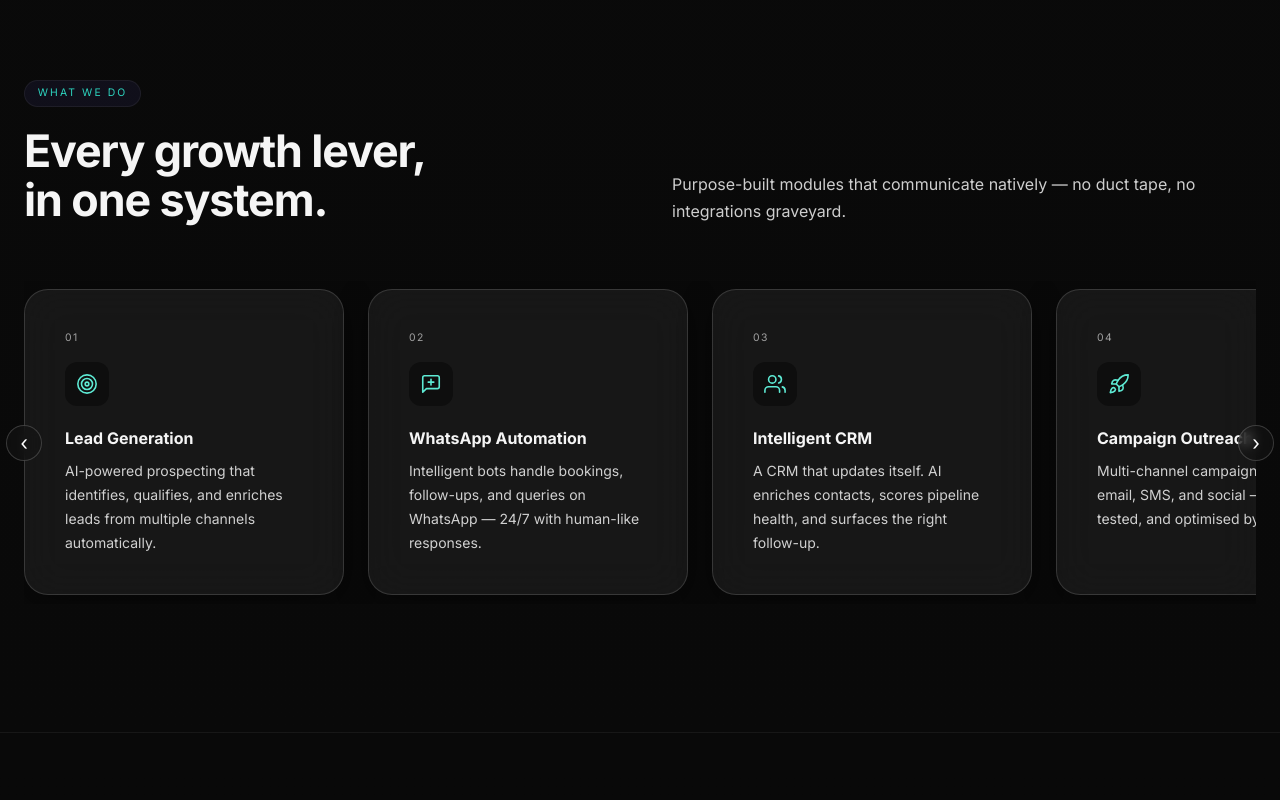
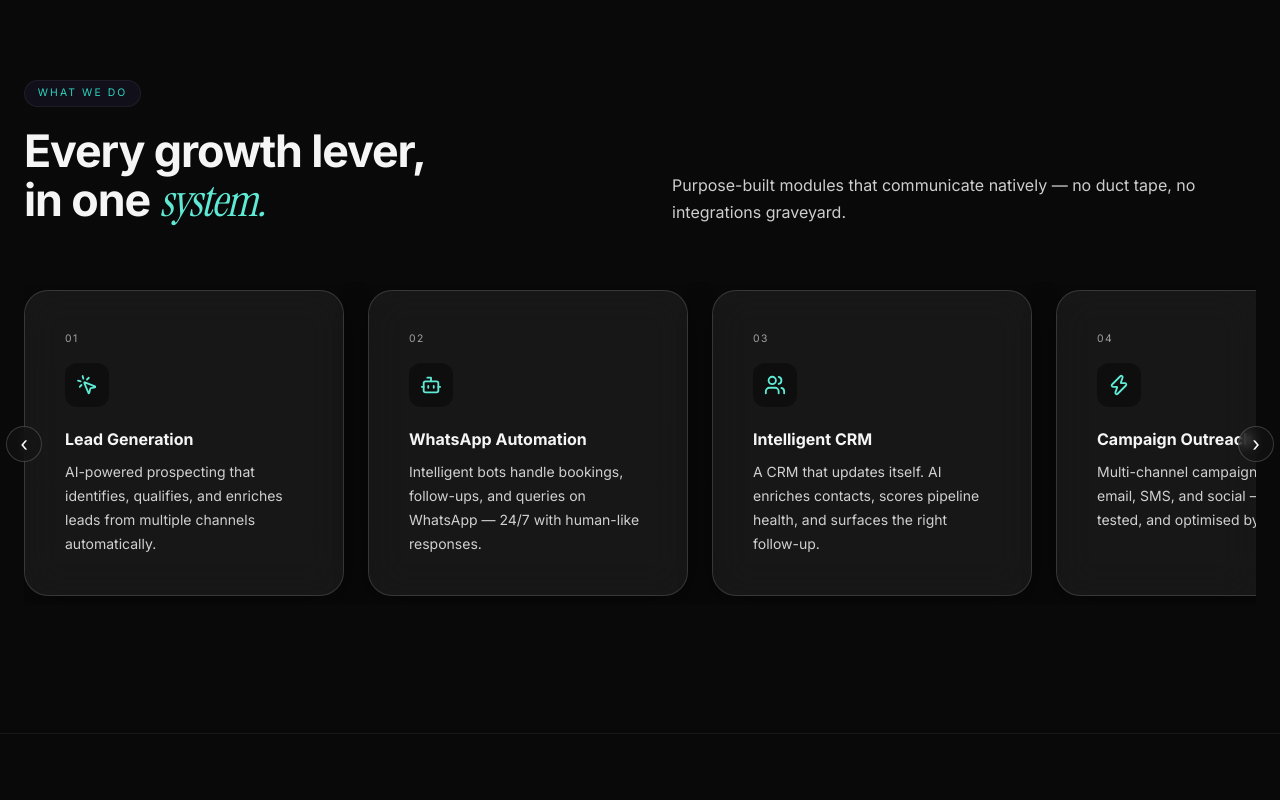
Before and after one commit to Ajo-Antony/Website, a Next.js app: page / in a window 1280 px wide. Shown: the part 1040-1840 px from the top of the page. Built offline with nearby package versions, Linux system fonts and the light colour scheme; no server answers; the database is empty.

Commit message:
updated  website

```diff
--- a/src/components/pages/homePage/AboutHomePageSection.tsx
+++ b/src/components/pages/homePage/AboutHomePageSection.tsx
@@ -12,6 +12,32 @@
   { year: "Now", text: "Actively growing — building with early clients" },
 ];
 
+function formatHeadingWithAccent(text: string) {
+  if (!text) return "";
+  const t = text.trim();
+
+  if (t.includes("every business.")) {
+    return (
+      <>
+        We make AI<br />accessible to every <span style={{ fontFamily: "var(--font-accent)" }} className="italic font-normal text-[var(--accent)]">business.</span>
+      </>
+    );
+  }
+
+  const words = t.split(/\s+/);
+  if (words.length <= 1) return text;
+  const lastWord = words[words.length - 1];
+  const rest = words.slice(0, words.length - 1).join(" ");
+  return (
+    <>
+      {rest}{" "}
+      <span style={{ fontFamily: "var(--font-accent)" }} className="italic font-normal text-[var(--accent)]">
+        {lastWord}
+      </span>
+    </>
+  );
+}
+
 export default function AboutHomePageSection({
   eyebrow = D.eyebrow, heading = D.heading, paragraph1 = D.paragraph1, paragraph2 = D.paragraph2,
 }: MissionProps) {
@@ -24,7 +50,7 @@
         <div>
           <div style={{ display: "inline-flex", fontFamily: "var(--font-body)", fontSize: "0.65rem", letterSpacing: "0.2em", textTransform: "uppercase", color: "var(--accent-deep)", background: "rgba(108,99,255,0.07)", border: "1px solid var(--glass-bg)", padding: "0.3rem 0.8rem", borderRadius: 100, marginBottom: "1.25rem" }}>Our story</div>
           <h2 style={{ fontFamily: "var(--font-body)", fontSize: "clamp(1.7rem,3.5vw,2.8rem)", fontWeight: 700, letterSpacing: "-0.025em", lineHeight: 1.1, color: "var(--text)", marginBottom: "1.5rem", whiteSpace: "pre-line" }}>
-            {heading}
+            {formatHeadingWithAccent(heading)}
           </h2>
           <p style={{ fontSize: "1rem", color: "var(--text-muted)", fontWeight: 300, lineHeight: 1.8, marginBottom: "1.25rem" }}>
             {paragraph1}
--- a/src/components/pages/homePage/ContactHomePageSection.tsx
+++ b/src/components/pages/homePage/ContactHomePageSection.tsx
@@ -14,6 +14,32 @@
 const INFO_ICONS: ElementType<{ size?: number; color?: string }>[] = [
   IconMail, IconMapPin, IconClock, IconClock,
 ];
+
+function formatHeadingWithAccent(text: string) {
+  if (!text) return "";
+  const t = text.trim();
+
+  if (t.includes("your growth.")) {
+    return (
+      <>
+        Let's talk about<br />your <span style={{ fontFamily: "var(--font-accent)" }} className="italic font-normal text-[var(--accent)]">growth.</span>
+      </>
+    );
+  }
+
+  const words = t.split(/\s+/);
+  if (words.length <= 1) return text;
+  const lastWord = words[words.length - 1];
+  const rest = words.slice(0, words.length - 1).join(" ");
+  return (
+    <>
+      {rest}{" "}
+      <span style={{ fontFamily: "var(--font-accent)" }} className="italic font-normal text-[var(--accent)]">
+        {lastWord}
+      </span>
+    </>
+  );
+}
 
 export default function ContactHomePageSection({
   eyebrow = D.eyebrow, heading = D.heading, subheading = D.subheading, infoItems = D.infoItems,
@@ -76,7 +102,7 @@
             {eyebrow}
           </div>
           <h2 data-strix-slide-up style={{ fontSize: "clamp(2rem,4vw,3.25rem)", fontWeight: 800, letterSpacing: "-0.035em", color: "var(--text)", lineHeight: 1.1, whiteSpace: "pre-line" }}>
-            {heading}
+            {formatHeadingWithAccent(heading)}
           </h2>
         </div>
 
--- a/src/components/pages/homePage/FaqHomePageSection.tsx
+++ b/src/components/pages/homePage/FaqHomePageSection.tsx
@@ -6,6 +6,32 @@
 interface FaqProps { eyebrow?: string; heading?: string; subheading?: string; ctaLabel?: string; items?: Faq[] }
 
 const D = CONTENT_DEFAULTS["home.faq"] as Required<FaqProps>;
+
+function formatHeadingWithAccent(text: string) {
+  if (!text) return "";
+  const t = text.trim();
+
+  if (t.includes("answers.")) {
+    return (
+      <>
+        Got questions?<br />We've got <span style={{ fontFamily: "var(--font-accent)" }} className="italic font-normal text-[var(--accent)]">answers.</span>
+      </>
+    );
+  }
+
+  const words = t.split(/\s+/);
+  if (words.length <= 1) return text;
+  const lastWord = words[words.length - 1];
+  const rest = words.slice(0, words.length - 1).join(" ");
+  return (
+    <>
+      {rest}{" "}
+      <span style={{ fontFamily: "var(--font-accent)" }} className="italic font-normal text-[var(--accent)]">
+        {lastWord}
+      </span>
+    </>
+  );
+}
 
 export default function FaqHomePageSection({
   eyebrow = D.eyebrow, heading = D.heading, subheading = D.subheading, ctaLabel = D.ctaLabel, items = D.items,
@@ -22,7 +48,7 @@
               {eyebrow}
             </div>
             <h2 data-strix-slide-up style={{ fontSize: "clamp(2rem,3.5vw,3rem)", fontWeight: 800, letterSpacing: "-0.035em", color: "var(--text)", lineHeight: 1.1, marginBottom: "1.25rem", whiteSpace: "pre-line" }}>
-              {heading}
+              {formatHeadingWithAccent(heading)}
             </h2>
             <p style={{ fontSize: "0.95rem", color: "var(--text-muted)", lineHeight: 1.75, marginBottom: "2rem" }}>
               {subheading}
--- a/src/components/pages/homePage/FeatureCarouselSection.tsx
+++ b/src/components/pages/homePage/FeatureCarouselSection.tsx
@@ -136,8 +136,8 @@
           <div style={{ display: "inline-flex", fontFamily: "var(--font-body)", fontSize: "0.65rem", letterSpacing: "0.2em", textTransform: "uppercase" as const, color: "var(--accent-deep)", background: "rgba(108,99,255,0.07)", border: "1px solid var(--glass-bg)", padding: "0.3rem 0.8rem", borderRadius: 100, marginBottom: "1.25rem" }}>
             Why StrixMind
           </div>
-          <h2 style={{ fontFamily: "var(--font-body)", fontSize: "clamp(1.7rem,3.5vw,2.8rem)", fontWeight: 700, letterSpacing: "-0.025em", lineHeight: 1.1, color: "var(--text)", maxWidth: 600, margin: "0 auto 1rem" }}>
-            Everything your business needs, in one intelligent platform
+          <h2 style={{ fontFamily: "var(--font-body)", fontSize: "clamp(1.7rem,3.5vw,2.8rem)", fontWeight: 700, letterSpacing: "-0.025em", lineHeight: 1.1, color: "var(--text)", maxWidth: 640, margin: "0 auto 1rem" }}>
+            Everything your business needs, in one intelligent <span style={{ fontFamily: "var(--font-accent)" }} className="italic font-normal text-[var(--accent)]">platform</span>
           </h2>
           <p style={{ fontSize: "1rem", color: "var(--text-muted)", maxWidth: 520, margin: "0 auto", lineHeight: 1.75 }}>
             From lead capture to deal closure, StrixMind automates every step so your team can focus on what matters most.
--- a/src/components/pages/homePage/ServicesHomePageSection.tsx
+++ b/src/components/pages/homePage/ServicesHomePageSection.tsx
@@ -23,9 +23,13 @@
 "use client";
 import { CONTENT_DEFAULTS } from "@/lib/cms/registry";
 import {
-  IconTarget, IconWhatsapp, IconUsers, IconRocket, IconPuzzle, IconChart,
-} from "@/components/ui/SvgIcons";
-import type { ElementType } from "react";
+  MousePointerClick,
+  Bot,
+  Users,
+  Zap,
+  Puzzle,
+  TrendingUp,
+} from "lucide-react";
 import { useRef } from "react";
 
 interface Item { title: string; desc: string }
@@ -33,10 +37,41 @@
 
 const D = CONTENT_DEFAULTS["home.services"] as Required<ServicesProps>;
 
-// SVG icons indexed to match the original emoji array order
-const ICONS: ElementType<{ size?: number; color?: string }>[] = [
-  IconTarget, IconWhatsapp, IconUsers, IconRocket, IconPuzzle, IconChart,
-];
+function getServiceIcon(title: string) {
+  const t = title.toLowerCase();
+  if (t.includes("crm")) return Users;
+  if (t.includes("whatsapp")) return Bot;
+  if (t.includes("campaign") || t.includes("outreach")) return Zap;
+  if (t.includes("lead") || t.includes("prospect")) return MousePointerClick;
+  if (t.includes("workflow") || t.includes("agent")) return Puzzle;
+  return TrendingUp;
+}
+
+function formatHeadingWithAccent(text: string) {
+  if (!text) return "";
+  const t = text.trim();
+
+  if (t.includes("one system.")) {
+    return (
+      <>
+        Every growth lever,<br />in one <span style={{ fontFamily: "var(--font-accent)" }} className="italic font-normal text-[var(--accent)]">system.</span>
+      </>
+    );
+  }
+
+  const words = t.split(/\s+/);
+  if (words.length <= 1) return text;
+  const lastWord = words[words.length - 1];
+  const rest = words.slice(0, words.length - 1).join(" ");
+  return (
+    <>
+      {rest}{" "}
+      <span style={{ fontFamily: "var(--font-accent)" }} className="italic font-normal text-[var(--accent)]">
+        {lastWord}
+      </span>
+    </>
+  );
+}
 
 export default function ServicesHomePageSection({
   eyebrow = D.eyebrow,
@@ -74,7 +109,7 @@
               {eyebrow}
             </div>
             <h2 style={{ fontFamily: "var(--font-body)", fontSize: "clamp(1.7rem,3.5vw,2.8rem)", fontWeight: 700, letterSpacing: "-0.025em", lineHeight: 1.1, color: "var(--text)", whiteSpace: "pre-line" }}>
-              {heading}
+              {formatHeadingWithAccent(heading)}
             </h2>
           </div>
           <p style={{ fontSize: "1rem", color: "var(--text-muted)", fontWeight: 300, lineHeight: 1.7 }}>
@@ -108,7 +143,7 @@
             style={{ display: "flex", gap: "1.5rem", overflowX: "auto", scrollBehavior: "smooth", padding: "0.5rem 0.25rem" }}
           >
             {items.map((s, i) => {
-              const Icon = ICONS[i % ICONS.length];
+              const Icon = getServiceIcon(s.title);
               return (
                 <div
                   key={s.title}
--- a/src/components/pages/homePage/TestimonialsHomePageSection.tsx
+++ b/src/components/pages/homePage/TestimonialsHomePageSection.tsx
@@ -279,6 +279,32 @@
   );
 }
 
+function formatHeadingWithAccent(text: string) {
+  if (!text) return "";
+  const t = text.trim();
+
+  if (t.includes("who move fast.")) {
+    return (
+      <>
+        Trusted by teams<br />who move <span style={{ fontFamily: "var(--font-accent)" }} className="italic font-normal text-[var(--accent)]">fast.</span>
+      </>
+    );
+  }
+
+  const words = t.split(/\s+/);
+  if (words.length <= 1) return text;
+  const lastWord = words[words.length - 1];
+  const rest = words.slice(0, words.length - 1).join(" ");
+  return (
+    <>
+      {rest}{" "}
+      <span style={{ fontFamily: "var(--font-accent)" }} className="italic font-normal text-[var(--accent)]">
+        {lastWord}
+      </span>
+    </>
+  );
+}
+
 // ─── Main section ─────────────────────────────────────────────
 export default function TestimonialsHomePageSection({
   eyebrow = D.eyebrow, heading = D.heading, items = D.items,
@@ -313,7 +339,7 @@
             {eyebrow}
           </div>
           <h2 data-strix-slide-up style={{ fontSize: "clamp(2rem,4vw,3.25rem)", fontWeight: 800, letterSpacing: "-0.035em", color: "var(--text)", lineHeight: 1.1, whiteSpace: "pre-line" }}>
-            {heading}
+            {formatHeadingWithAccent(heading)}
           </h2>
           <p style={{ fontSize: "1rem", color: "var(--text-muted)", marginTop: "1rem", maxWidth: 480, margin: "1rem auto 0", lineHeight: 1.7 }}>
             {dbReviews && dbReviews.length > 0
--- a/src/components/pages/servicesPage/ServicesListSectionPage.tsx
+++ b/src/components/pages/servicesPage/ServicesListSectionPage.tsx
@@ -1,15 +1,26 @@
 import { CONTENT_DEFAULTS } from "@/lib/cms/registry";
-import { IconRobot, IconBolt, IconUsers, IconWhatsapp, IconChart, IconRocket } from "@/components/ui/SvgIcons";
-import type { ElementType } from "react";
+import {
+  MousePointerClick,
+  Bot,
+  Users,
+  Zap,
+  Puzzle,
+  TrendingUp,
+} from "lucide-react";
 
 interface ServiceItem { icon: string; title: string; desc: string; image?: string }
 interface ServicesListProps { items?: ServiceItem[] }
 const D = CONTENT_DEFAULTS["services.list"] as Required<ServicesListProps>;
 
-// SVG icons indexed to match the original emoji order: 🤖 ⚡ 👥 💬 📊 🚀
-const ICONS: ElementType<{ size?: number; color?: string }>[] = [
-  IconRobot, IconBolt, IconUsers, IconWhatsapp, IconChart, IconRocket,
-];
+function getServiceIcon(title: string) {
+  const t = title.toLowerCase();
+  if (t.includes("crm")) return Users;
+  if (t.includes("whatsapp") || t.includes("chat")) return Bot;
+  if (t.includes("campaign") || t.includes("outreach")) return Zap;
+  if (t.includes("lead") || t.includes("prospect")) return MousePointerClick;
+  if (t.includes("workflow") || t.includes("agent")) return Puzzle;
+  return TrendingUp;
+}
 
 // Inline SVG illustrations for each service (shown when no image URL is set)
 function ServiceIllustration({ index }: { index: number }) {
@@ -167,7 +178,7 @@
     <section style={{ background: "var(--surface)", borderTop: "1px solid var(--border)" }} className="py-16 sm:py-24">
       <div style={{ maxWidth: 1280, margin: "0 auto", display: "flex", flexDirection: "column" as const, gap: "3rem" }} className="px-5 sm:px-8 sm:gap-16">
         {items.map((s, i) => {
-          const Icon = ICONS[i % ICONS.length];
+          const Icon = getServiceIcon(s.title);
           const reversed = i % 2 !== 0;
           return (
           <div
```
Also changed, not shown: next.config.ts (+0 -12 lines), src/components/ui/site-header.tsx (+25 -21 lines).
